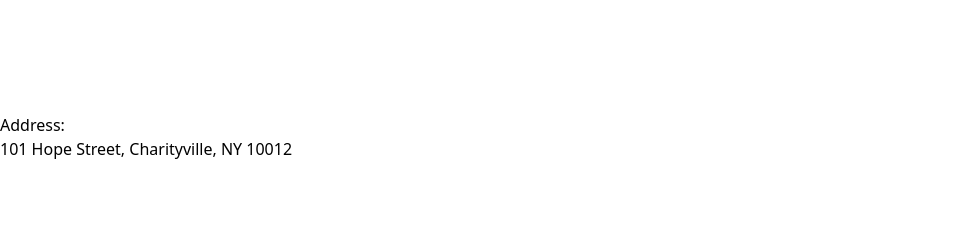
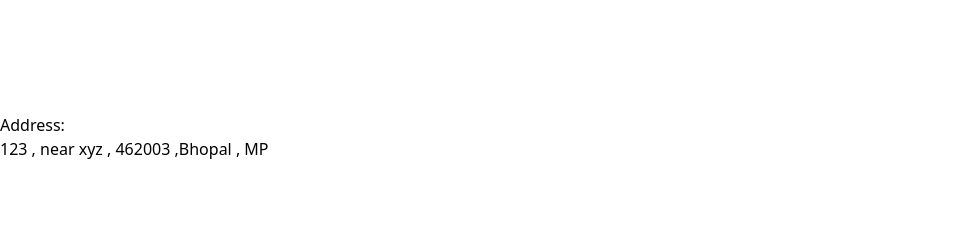
Before and after one commit to vikasnayma/Charity-app, a React (Vite) app: page /Contact in a window 1280 px wide. Shown: the part 2860-3087 px from the top of the page, without its empty margins (0-970 px from the left). Built offline with nearby package versions, Linux system fonts and the light colour scheme.

Commit message:
contact address updated

```diff
--- a/src/components/Contact.jsx
+++ b/src/components/Contact.jsx
@@ -64,7 +64,7 @@ function Contact() {
           </div>
           <div>
             <h3 className="text-md font-medium">Address:</h3>
-            <p className="text-sm">101 Hope Street, Charityville, NY 10012
+            <p className="text-sm">123 , near xyz , 462003 ,Bhopal , MP
             </p>
           </div>
         </div>
@@ -172,11 +172,12 @@ function Contact() {
             <h2 className="text-xl text-blue-950 font-semibold">Charity</h2>
           </div>
           <address className="mt-4 text-gray-600">
-            <strong>Address:</strong> 101 Hope Street, Charityville, NY 10012<br />
-            <strong>Phone:</strong> (123) 456-7890<br />
-            <strong>Email:</strong> support@domain.com
+            <strong>Address:</strong> 123 , near xyz , 462003 , Bhopal<br />
+            <strong>Phone:</strong> +011 234-567-890<br />
+            <strong>Email:</strong> charity@gmail.com
           </address>
         </div>
+
 
         {/* Quick Links */}
         <div>
--- a/src/components/Gallery.jsx
+++ b/src/components/Gallery.jsx
@@ -1,6 +1,5 @@
 import React from 'react'
 import logo from '../assets/logo.jpg';
-import contact from '../assets/contact.jpg'
 import { useContext, useState } from 'react';
 import { CardContext } from '../components/GalleryContext/CardContext';
 
--- a/src/components/Projects.jsx
+++ b/src/components/Projects.jsx
@@ -3,7 +3,6 @@ import CardComponent from "./CardComponent";
 import SubComponent from "./SubCard";
 import Wishlist from "./Wishlist";
 import logo from '../assets/logo.jpg';
-import contact from '../assets/contact.jpg'
 
 function Projects() {
   const [wishlist, setWishlist] = useState([]);
```
